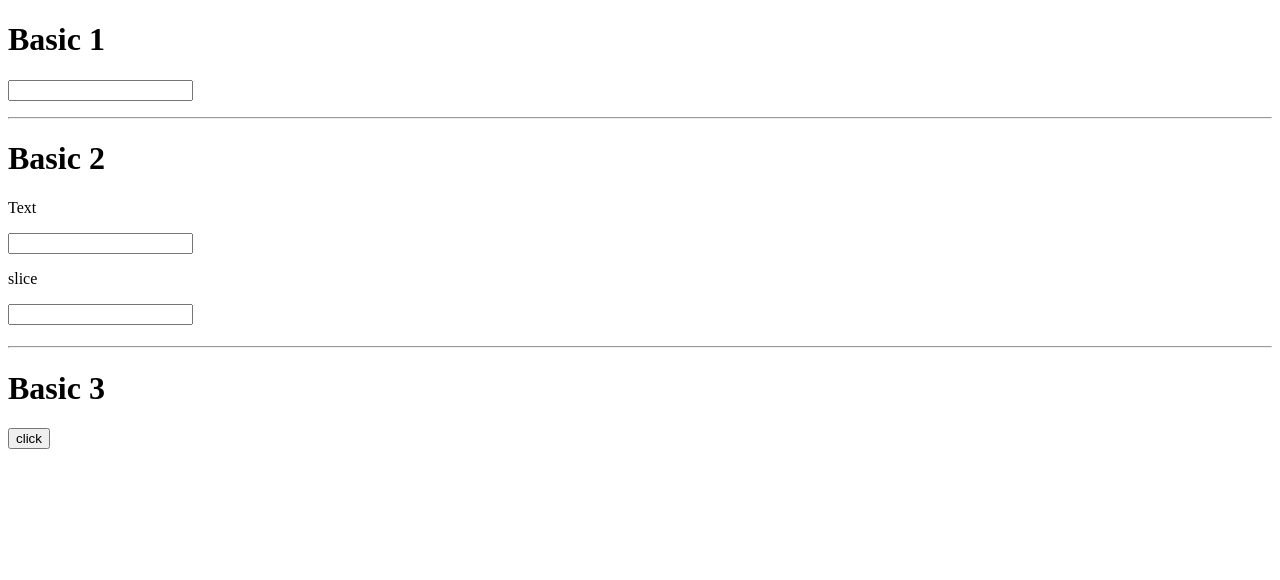
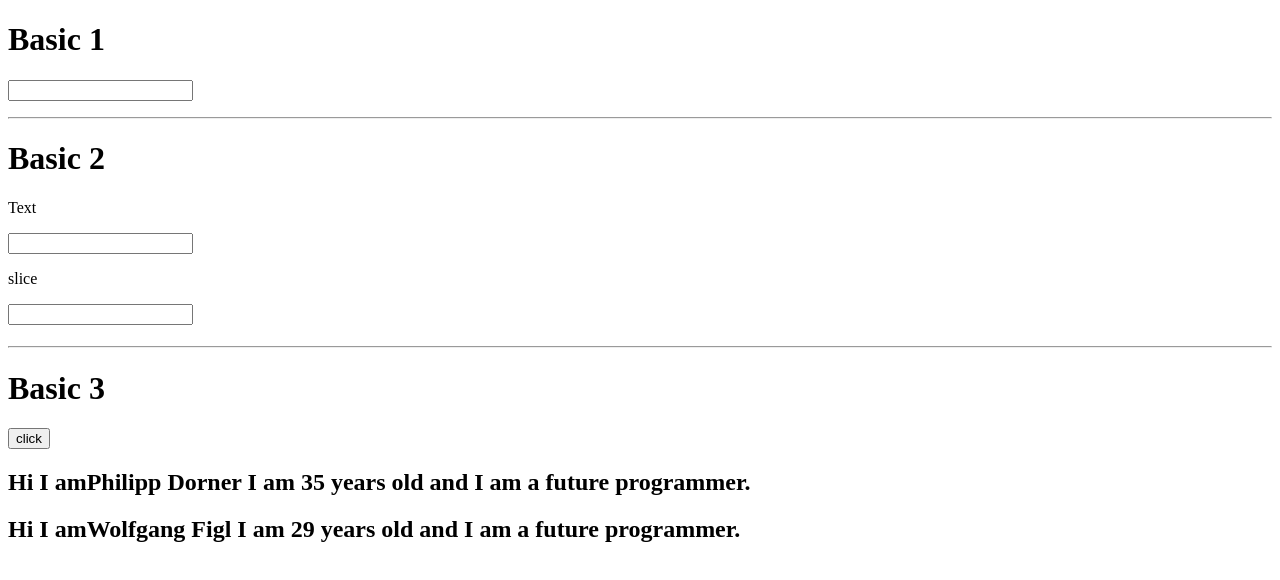
Before and after one commit to pdorner/WF-JS-DAY10-Dorner-Faraman, a plain HTML site: page Basic/index.html in a window 1280 px wide. Drawn offline with Linux system fonts and the light colour scheme.

Commit message:
Hurray we understand Classes

```diff
--- a/Basic/index.html
+++ b/Basic/index.html
@@ -18,9 +18,12 @@
 	<hr>
 </div>
 <h1>Basic 3</h1>
-<BUTTON type="Button" onclick = "PersonConstructor('Philipp', 'Dorner', '35')">click</BUTTON>
+<BUTTON type="Button" onclick = "">click</BUTTON>
 <h2 id ="me"></h2>
+<h2 id ="you"></h2>
 
 <script src="main.js"></script>
+<script src="person.js"></script>
+
 </body>
 </html>
--- a/Basic/main.js
+++ b/Basic/main.js
@@ -4,7 +4,7 @@ console.log(dt);
 console.log(year);
 
 
-function calcAge() {
+function calcAge(){
 
 	let calc = year - document.getElementById("birthday").value;
 	document.getElementById("age").innerHTML = calc;
@@ -16,7 +16,7 @@ elementNode.addEventListener('input', calcAge, false);
 
 //Basic 2
 
-function short() {
+function short(){
 	 arg1 = document.getElementById("argu1").value;
 	 arg2 = document.getElementById("argu2").value;
 	document.getElementById("shortString").innerHTML = arg1.slice(0, arg2);
@@ -30,16 +30,14 @@ elementNode2.addEventListener('input', shortString, false);
 
 //Basic 3
 
+/*
+var person = {
+   name: 'Dorner',
+   surename: 'Philipp',
+   age: 35,
 
-class person {
-    constructor(name, surename, age) {
-        this.name = name,
-        this.surename = surename,
-        this.age = age,
+	   checkPerson: function() {
+	   	return("Hi I am" + this.name + " "+ this.surename + " I am " + this.age + " years old and I am a future programmer.");
    }
-    checkPerson: function() {
-        return ("Hi I am" + this.name + " " + this.surename + " I am " + this.age + " years old and I am a future programmer.");
 }
-
-}
-var print_Person = document.getElementById("me").innerHTML = person.checkPerson();
+var print_Person = document.getElementById("me").innerHTML = person.checkPerson();*/
--- /dev/null
+++ b/Basic/person.js
@@ -0,0 +1,21 @@
+
+
+class Person{
+	constructor(name, surename, age){
+		this.name = name;
+		this.surename = surename;
+		this.age = age;
+	}
+	checkPerson1(){
+	   	return("Hi I am" + this.name + " "+ this.surename + " I am " + this.age + " years old and I am a future programmer.");
+   }
+   beHappy(){
+   	console.log("beHappy");
+   }
+}
+var per = new Person("Philipp", "Dorner", "35");
+var per2 = new Person("Wolfgang", "Figl", "29");
+
+document.getElementById("me").innerHTML = per.checkPerson1();
+per.beHappy();
+document.getElementById("you").innerHTML = per2.checkPerson1();
```
Lines whose indentation alone changed are shown as unchanged.
